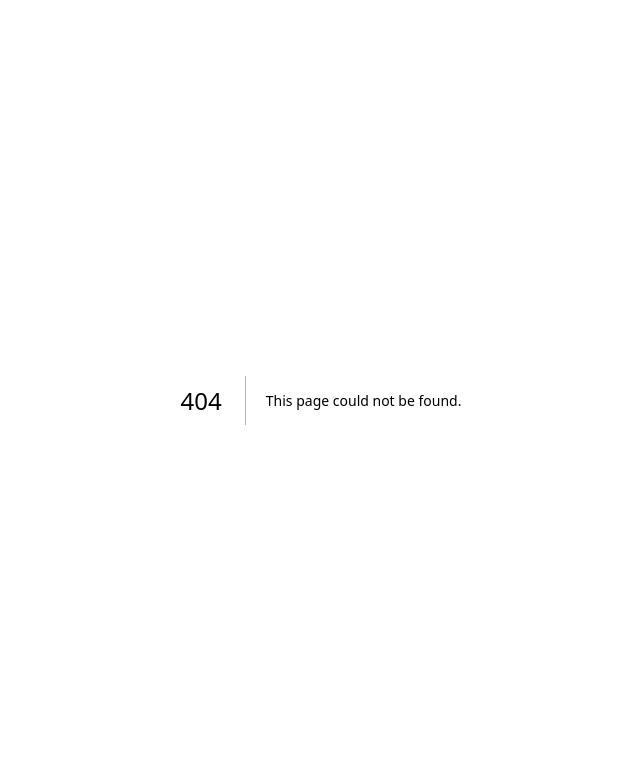
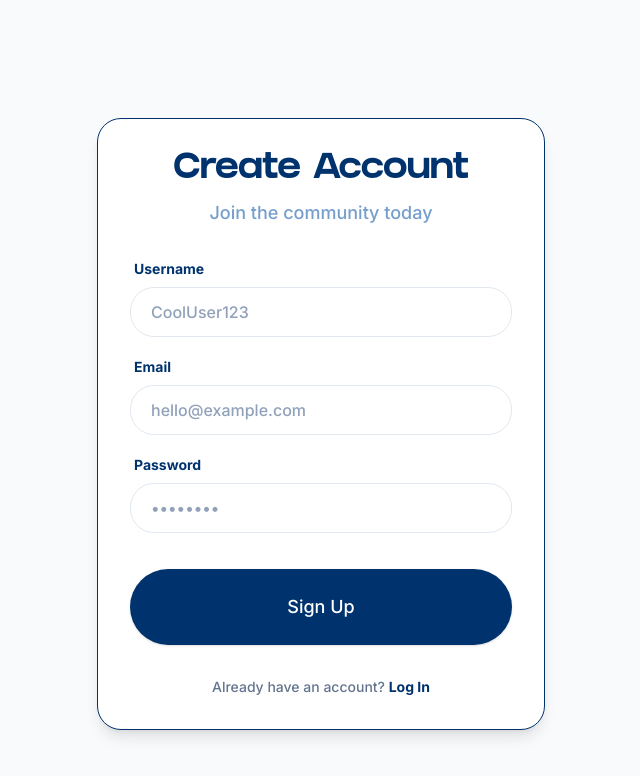
Before and after one commit to Md-Ashik-Mia/TiktokDictionary, a Next.js app: page /signup in a window 1280 px wide. Before the commit this address had no page. Shown: the top 776 px of the page, without its empty margins (319-959 px from the left). Built offline with nearby package versions, Linux system fonts and the light colour scheme.

Commit message:
login and signup page added

```diff
--- /dev/null
+++ b/app/login/page.tsx
@@ -0,0 +1,70 @@
+"use client";
+
+import { Button } from "@/components/ui/Button";
+import Link from "next/link";
+
+export default function LoginPage() {
+  return (
+    <main className="min-h-screen pt-24 pb-12 flex items-center justify-center px-4 bg-slate-50">
+      <div className="w-full max-w-md bg-white rounded-3xl p-8 border border-[#00336E] shadow-lg hover:shadow-xl transition-all duration-300">
+        <div className="text-center mb-8">
+          <h1 className="text-4xl font-display font-bold text-[#00336E] mb-2">Welcome Back</h1>
+          <p className="text-[#769ECC] font-medium text-lg">
+            Log in to continue your streak
+          </p>
+        </div>
+
+        <form className="space-y-6" onSubmit={(e) => e.preventDefault()}>
+          <div className="space-y-2">
+            <label
+              htmlFor="email"
+              className="block text-sm font-bold text-[#00336E] ml-1"
+            >
+              Email
+            </label>
+            <input
+              id="email"
+              type="email"
+              placeholder="hello@example.com"
+              className="w-full px-5 py-3 rounded-xl border border-slate-200 focus:border-[#00336E] focus:ring-1 focus:ring-[#00336E] outline-none transition-all placeholder:text-slate-400 text-[#00336E] font-medium"
+            />
+          </div>
+
+          <div className="space-y-2">
+             <div className="flex justify-between items-center ml-1">
+              <label
+                htmlFor="password"
+                className="block text-sm font-bold text-[#00336E]"
+              >
+                Password
+              </label>
+              <Link
+                href="#"
+                className="text-xs font-bold text-[#769ECC] hover:text-[#00336E] transition-colors"
+              >
+                Forgot Password?
+              </Link>
+            </div>
+            <input
+              id="password"
+              type="password"
+              placeholder="••••••••"
+              className="w-full px-5 py-3 rounded-xl border border-slate-200 focus:border-[#00336E] focus:ring-1 focus:ring-[#00336E] outline-none transition-all placeholder:text-slate-400 text-[#00336E] font-medium"
+            />
+          </div>
+
+          <Button className="w-full text-lg py-6 mt-4" size="lg">
+            Log In
+          </Button>
+        </form>
+
+        <div className="mt-8 text-center text-sm font-medium text-slate-500">
+          Don't have an account?{" "}
+          <Link href="/signup" className="text-[#00336E] font-bold hover:underline">
+            Sign Up
+          </Link>
+        </div>
+      </div>
+    </main>
+  );
+}
--- /dev/null
+++ b/app/signup/page.tsx
@@ -0,0 +1,77 @@
+"use client";
+
+import { Button } from "@/components/ui/Button";
+import Link from "next/link";
+
+export default function SignupPage() {
+  return (
+    <main className="min-h-screen pt-24 pb-12 flex items-center justify-center px-4 bg-slate-50">
+      <div className="w-full max-w-md bg-white rounded-3xl p-8 border border-[#00336E] shadow-lg hover:shadow-xl transition-all duration-300">
+        <div className="text-center mb-8">
+          <h1 className="text-4xl font-display font-bold text-[#00336E] mb-2">Create Account</h1>
+          <p className="text-[#769ECC] font-medium text-lg">
+            Join the community today
+          </p>
+        </div>
+
+        <form className="space-y-5" onSubmit={(e) => e.preventDefault()}>
+          <div className="space-y-2">
+            <label
+              htmlFor="username"
+              className="block text-sm font-bold text-[#00336E] ml-1"
+            >
+              Username
+            </label>
+            <input
+              id="username"
+              type="text"
+              placeholder="CoolUser123"
+              className="w-full px-5 py-3 rounded-xl border border-slate-200 focus:border-[#00336E] focus:ring-1 focus:ring-[#00336E] outline-none transition-all placeholder:text-slate-400 text-[#00336E] font-medium"
+            />
+          </div>
+
+          <div className="space-y-2">
+            <label
+              htmlFor="email"
+              className="block text-sm font-bold text-[#00336E] ml-1"
+            >
+              Email
+            </label>
+            <input
+              id="email"
+              type="email"
+              placeholder="hello@example.com"
+              className="w-full px-5 py-3 rounded-xl border border-slate-200 focus:border-[#00336E] focus:ring-1 focus:ring-[#00336E] outline-none transition-all placeholder:text-slate-400 text-[#00336E] font-medium"
+            />
+          </div>
+
+          <div className="space-y-2">
+            <label
+              htmlFor="password"
+              className="block text-sm font-bold text-[#00336E] ml-1"
+            >
+              Password
+            </label>
+            <input
+              id="password"
+              type="password"
+              placeholder="••••••••"
+              className="w-full px-5 py-3 rounded-xl border border-slate-200 focus:border-[#00336E] focus:ring-1 focus:ring-[#00336E] outline-none transition-all placeholder:text-slate-400 text-[#00336E] font-medium"
+            />
+          </div>
+
+          <Button className="w-full text-lg py-6 mt-4" size="lg">
+            Sign Up
+          </Button>
+        </form>
+
+        <div className="mt-8 text-center text-sm font-medium text-slate-500">
+          Already have an account?{" "}
+          <Link href="/login" className="text-[#00336E] font-bold hover:underline">
+            Log In
+          </Link>
+        </div>
+      </div>
+    </main>
+  );
+}
--- a/components/layout/Navbar.tsx
+++ b/components/layout/Navbar.tsx
@@ -12,9 +12,11 @@ export function Navbar() {
         <Link href="/word/rizz">Word Details</Link>
         <Link href="/submit">Submit</Link>
       </div>
-      <Button className="rounded-full text-lg font-sans">
-        Login
-      </Button>
+      <Link href="/login">
+        <Button className="rounded-full text-lg font-sans">
+          Login
+        </Button>
+      </Link>
     </header>
   );
 }
```
